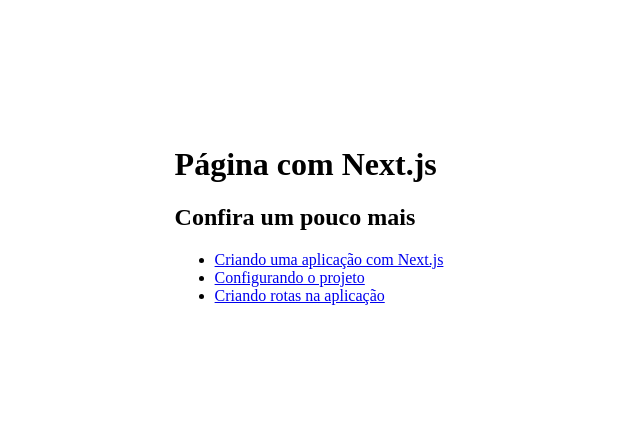
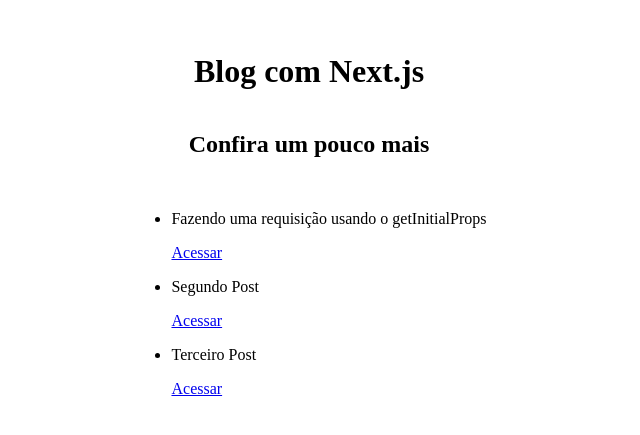
Before and after one commit to dcalds/nextjs-ssr, a Next.js app: page / in a window 1280 px wide. Shown: the part 185-620 px from the top of the page, without its empty margins (331-971 px from the left). Built offline with nearby package versions, Linux system fonts and the light colour scheme.

Commit message:
Adicionada nova estilização e estrutura de pastas

```diff
--- a/components/layout.module.css
+++ b/components/layout.module.css
@@ -1,5 +1,6 @@
 .container {
     display: flex;
+    flex-direction: column;
     min-height: 100vh;
     justify-content: center;
     align-items: center;
--- a/package.json
+++ b/package.json
@@ -8,6 +8,7 @@
     "start": "next start"
   },
   "dependencies": {
+    "axios": "^0.19.2",
     "next": "9.4.4",
     "react": "16.13.1",
     "react-dom": "16.13.1"
--- a/pages/index.js
+++ b/pages/index.js
@@ -3,33 +3,50 @@
 
 import Layout from '../components/Layout'
 
-export default function Home() {
+function Home() {
   return (
     <Layout>
 
       <Head>
-        <title>Home</title>
+        <title>Danilo Caldas - Blog com Next.js</title>
         <link rel="icon" href="/favicon.ico" />
       </Head>
 
-      <div className="container">
+        <h1 className="title">
+          Blog com Next.js
+        </h1>
 
-          <h1 className="title">
-            Página com Next.js
-          </h1>
-
-          <h2 className="title">
-            Confira um pouco mais
+        <h2 className="title">
+          Confira um pouco mais
           </h2>
 
-          <ul>
-            <li><Link href="/posts/first-post"><a>Criando uma aplicação com Next.js</a></Link></li>
-            <li><Link href="/posts/second-post"><a>Configurando o projeto</a></Link></li>
-            <li><Link href="/posts/third-post"><a>Criando rotas na aplicação</a></Link></li>
-          </ul>
+        <ul>
 
-      </div>
+          <li>
+            <p> Fazendo uma requisição usando o getInitialProps </p>
+            <Link href="/posts/first-post">
+              <a> Acessar </a>
+            </Link>
+          </li>
+
+          <li>
+            <p> Segundo Post </p>
+            <Link href="/posts/second-post">
+              <a> Acessar </a>
+            </Link>
+          </li>
+
+          <li>
+            <p> Terceiro Post </p>
+            <Link href="/posts/third-post">
+              <a> Acessar </a>
+            </Link>
+          </li>
+
+        </ul>
 
     </Layout>
   )
 }
+
+export default Home;
--- a/pages/posts/second-post.js
+++ b/pages/posts/second-post.js
@@ -7,7 +7,7 @@
     return (
         <Layout>
             <Head>
-                <title>Primeiro Post</title>
+                <title>Segundo Post</title>
                 <link rel="icon" href="/favicon.ico" />
             </Head>
 
@@ -15,7 +15,7 @@
 
                 <h1> Segundo Post </h1>
 
-                <h2> Configurando o projeto </h2>
+                <h2> Utilizando HOCs (High Order Components) </h2>
 
                 <Link href="/">
                     <a> Voltar </a>
--- a/pages/posts/third-post.js
+++ b/pages/posts/third-post.js
@@ -7,7 +7,7 @@
     return (
         <Layout>
             <Head>
-                <title>Primeiro Post</title>
+                <title>Terceiro Post</title>
                 <link rel="icon" href="/favicon.ico" />
             </Head>
 
@@ -15,7 +15,7 @@
 
                 <h1> Terceiro Post </h1>
 
-                <h2> Criando rotas na aplicação </h2>
+                <h2> Servidor Customizado </h2>
 
                 <Link href="/">
                     <a> Voltar </a>
```
Also changed, not shown: pages/posts/first-post.js (+20 -2 lines), 2 other files (tests, documents, lock files or other folders).
